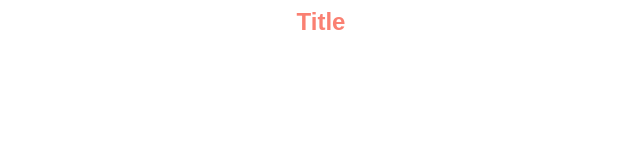
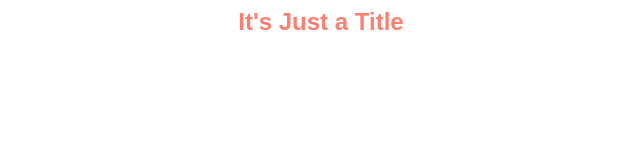
Before and after one commit to Bimoan09/testgit2, a plain HTML site: page index.html in a window 1280 px wide. Shown: the whole page, without its empty margins (319-959 px from the left). Drawn offline with Linux system fonts and the light colour scheme.

Commit message:
Edited index.html

```diff
--- a/index.html
+++ b/index.html
@@ -4,6 +4,6 @@
 	<link rel="stylesheet" type="text/css" href="style.css">
   </head>
   <body>
-	<h2>Title</h2>
+	<h2>It's Just a Title </h2>
   </body>
 </head>
```
